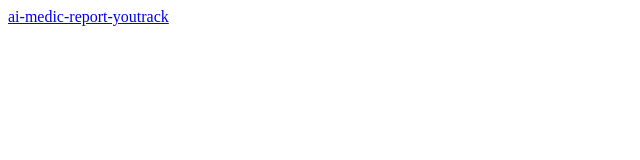
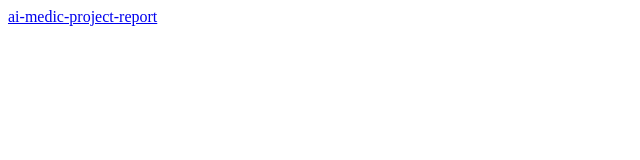
Before and after one commit to amnam314/AI-medic, a plain HTML site: page index.html in a window 1280 px wide. Shown: the full height of the page, 0-640 px from the left. Drawn offline with Linux system fonts and the light colour scheme.

Commit message:
Update index.html

```diff
--- a/index.html
+++ b/index.html
@@ -1 +1 @@
-<a href="ai-medic-report-youtrack.html">ai-medic-report-youtrack</a>
+<a href="ai-medic-project-report.html">ai-medic-project-report</a>
```
